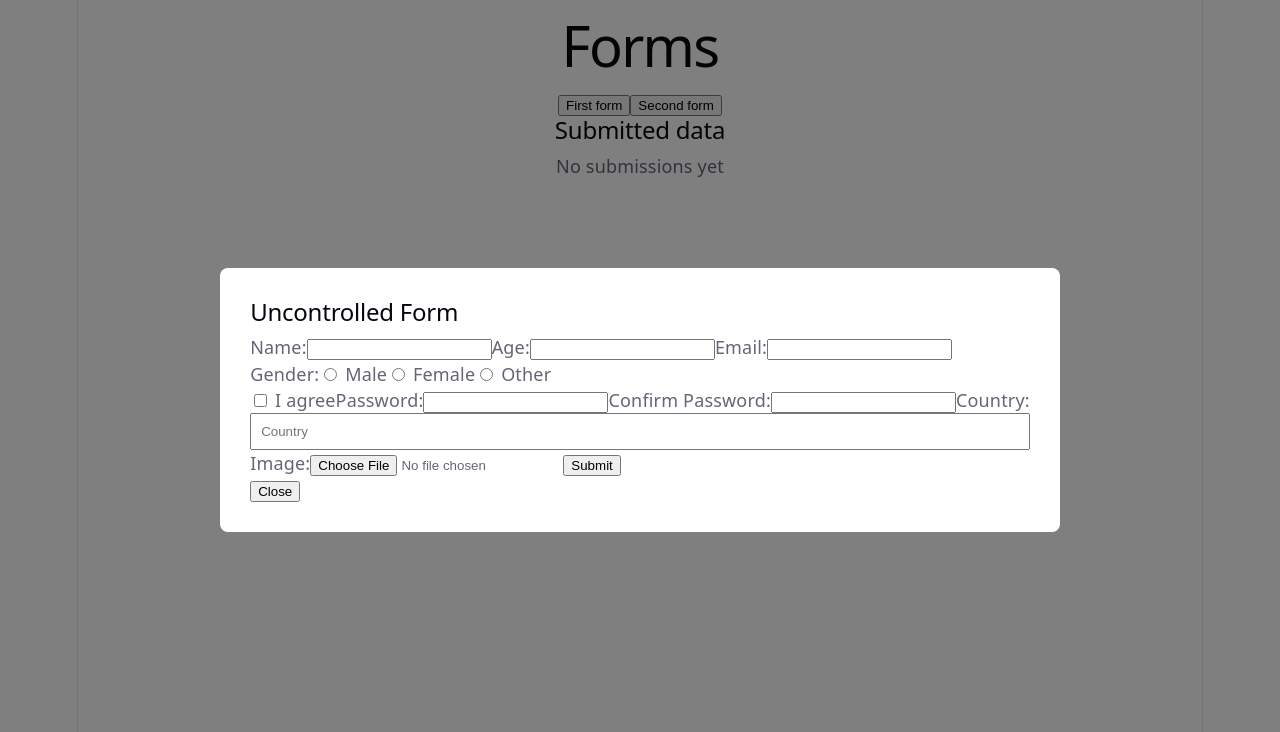
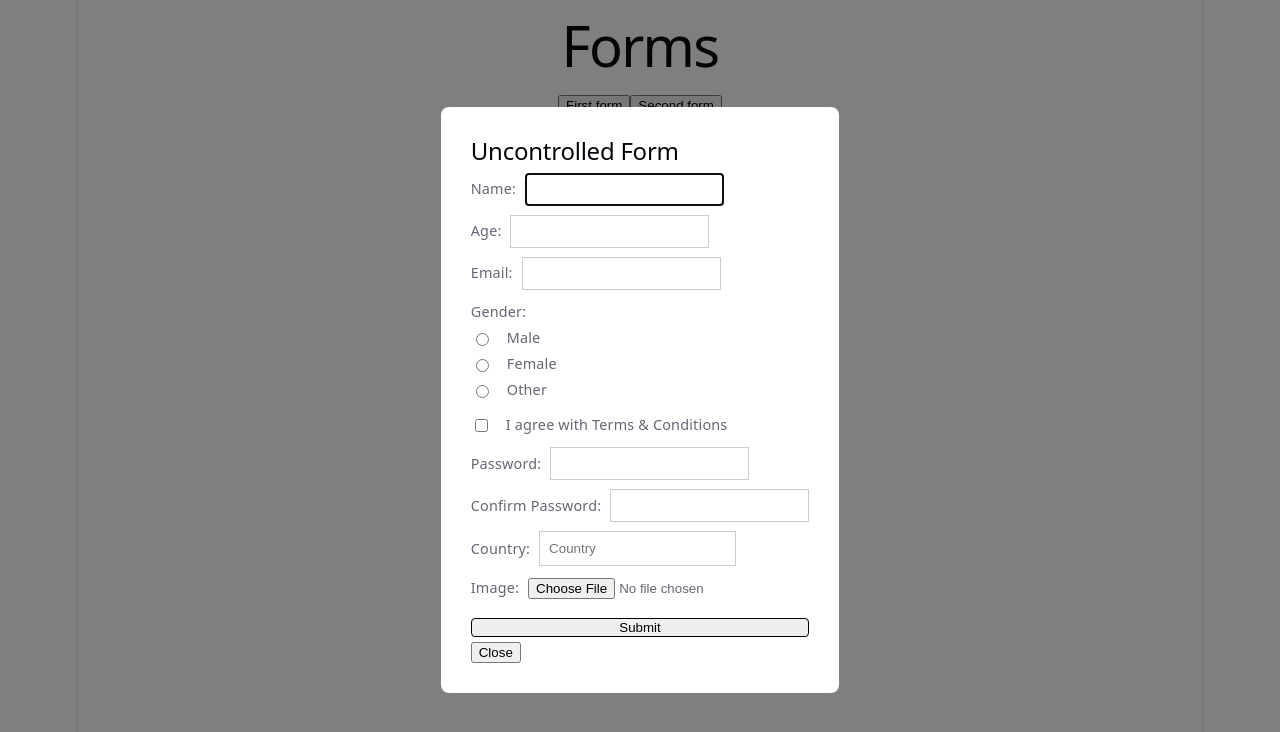
Before and after one commit to Ulya10/React-2026, a React (Vite) app in the folder react-forms/: page / in a window 1280 px wide. Both pictures are taken after a click on the button "First form". Shown: the top 732 px of the page. Built offline with nearby package versions, Linux system fonts and the light colour scheme.

Commit message:
fix: fix modals

```diff
--- a/react-forms/src/App.css
+++ b/react-forms/src/App.css
@@ -15,3 +15,52 @@
 .card p {
     margin: 2px 0;
 }
+
+form {
+    display: flex;
+    flex-direction: column;
+    gap: 0.5rem;
+    font-size: 0.8rem;
+}
+
+label {
+    display: flex;
+    flex-direction: row;
+    align-items: center;
+    gap: 0.5rem;
+}
+
+label span {
+    min-width: 100px;
+}
+
+input[type='text'],
+input[type='number'],
+input[type='email'],
+input[type='password'] {
+    padding: 8px 10px;
+    border: 1px solid #ccc;
+}
+
+input[type='radio'],
+input[type='checkbox'] {
+    margin-right: 0.5rem;
+}
+
+.error {
+    color: red;
+    font-size: 0.6rem;
+    margin: 2px 0 0 0;
+}
+
+button[type='submit'] {
+    border: 1px solid black;
+    border-radius: 4px;
+    cursor: pointer;
+    margin-top: 8px;
+}
+
+button[type='submit']:disabled {
+    background: #ccc;
+    cursor: not-allowed;
+}
--- a/react-forms/src/components/Modal.tsx
+++ b/react-forms/src/components/Modal.tsx
@@ -1,4 +1,4 @@
-import { useEffect, type ReactNode } from 'react';
+import { useEffect, useRef, type ReactNode } from 'react';
 import { createPortal } from 'react-dom';
 import './Modal.css';
 export default function Modal({
@@ -12,6 +12,7 @@ export default function Modal({
   onClose: () => void;
   title: string;
 }) {
+  const contentRef = useRef<HTMLDivElement>(null);
   useEffect(() => {
     function escapePress(evt: KeyboardEvent) {
       if (evt.key === 'Escape') {
@@ -29,7 +30,14 @@ export default function Modal({
     };
   }, []);
 
-  if (!isOpen) return;
+  useEffect(() => {
+    if (isOpen && contentRef.current) {
+      const firstInput = contentRef.current.querySelector('input');
+      firstInput?.focus();
+    }
+  }, [isOpen]);
+
+  if (!isOpen) return null;
   return createPortal(
     <div
       className="overlay"
@@ -38,7 +46,11 @@ export default function Modal({
       aria-modal="true"
       aria-label={title}
     >
-      <div className="modal" onClick={(evt) => evt.stopPropagation()}>
+      <div
+        ref={contentRef}
+        className="modal"
+        onClick={(evt) => evt.stopPropagation()}
+      >
         <h2>{title}</h2>
         {children}
         <button onClick={onClose}>Close</button>
--- a/react-forms/src/components/ReactHookForm.tsx
+++ b/react-forms/src/components/ReactHookForm.tsx
@@ -64,7 +64,8 @@ export default function ReactHookForm({
       </div>
 
       <label>
-        <input {...register('agreement')} type="checkbox" /> I agree
+        <input {...register('agreement')} type="checkbox" /> I agree with Terms
+        & Conditions
         {errors.agreement && (
           <p className="error">{errors.agreement.message}</p>
         )}
--- a/react-forms/src/components/UncontrolledForm.tsx
+++ b/react-forms/src/components/UncontrolledForm.tsx
@@ -45,7 +45,7 @@ export default function UncontrolledForm({
   }
 
   return (
-    <form onSubmit={submitData}>
+    <form onSubmit={submitData} noValidate>
       <label>
         Name:
         <input name="name" type="text" />
@@ -79,7 +79,8 @@ export default function UncontrolledForm({
       </div>
 
       <label>
-        <input name="agreement" type="checkbox" /> I agree
+        <input name="agreement" type="checkbox" /> I agree with Terms &
+        Conditions
         {errors.agreement && <p className="error">{errors.agreement}</p>}
       </label>
 
```
